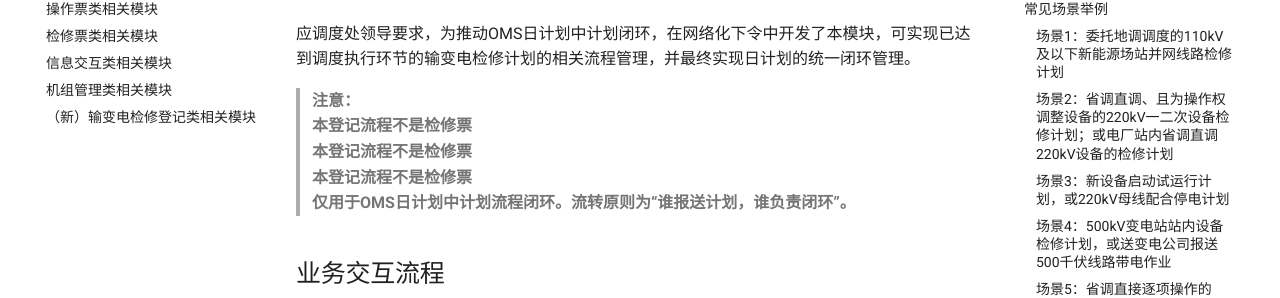
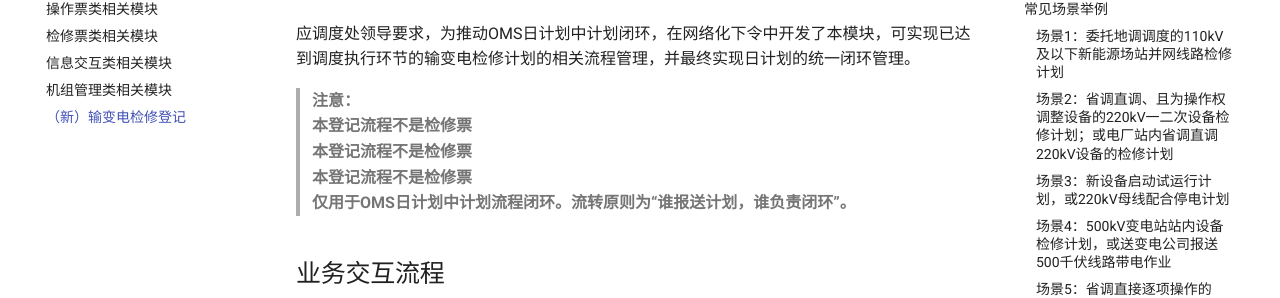
Before and after one commit to majiaqifg/netorder-docs, an MkDocs documentation site: the page built from docs/（新）输变电检修登记.md, in a window 1280 px wide. Shown: the part 210-508 px from the top of the page. Built offline with MkDocs 1.6.1 and Material for MkDocs 9.7.7, drawn with Linux system fonts in a browser that asks for light colours; comment, search, counter and statistics services are not loaded.

Commit message:
修复404

```diff
--- a/mkdocs.yml
+++ b/mkdocs.yml
@@ -37,4 +37,4 @@
   - 检修票类相关模块: 检修票类相关模块.md
   - 信息交互类相关模块: 信息交互类相关模块.md
   - 机组管理类相关模块: 机组管理类相关模块.md
-  - （新）输变电检修登记类相关模块: （新）输变电检修登记类相关模块.md
+  - （新）输变电检修登记: （新）输变电检修登记.md
```
Also changed, not shown: site/search/search_index.json, site/系统简介/index.html.
